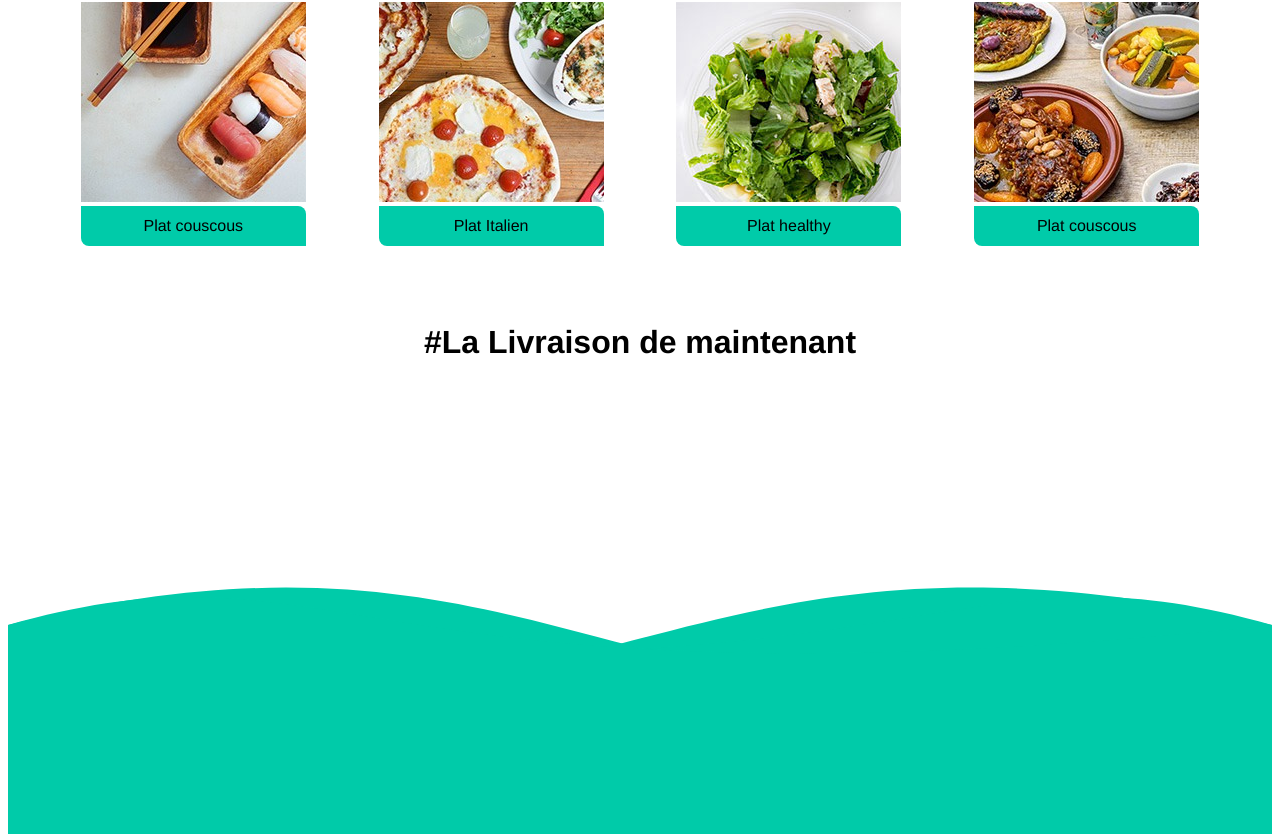
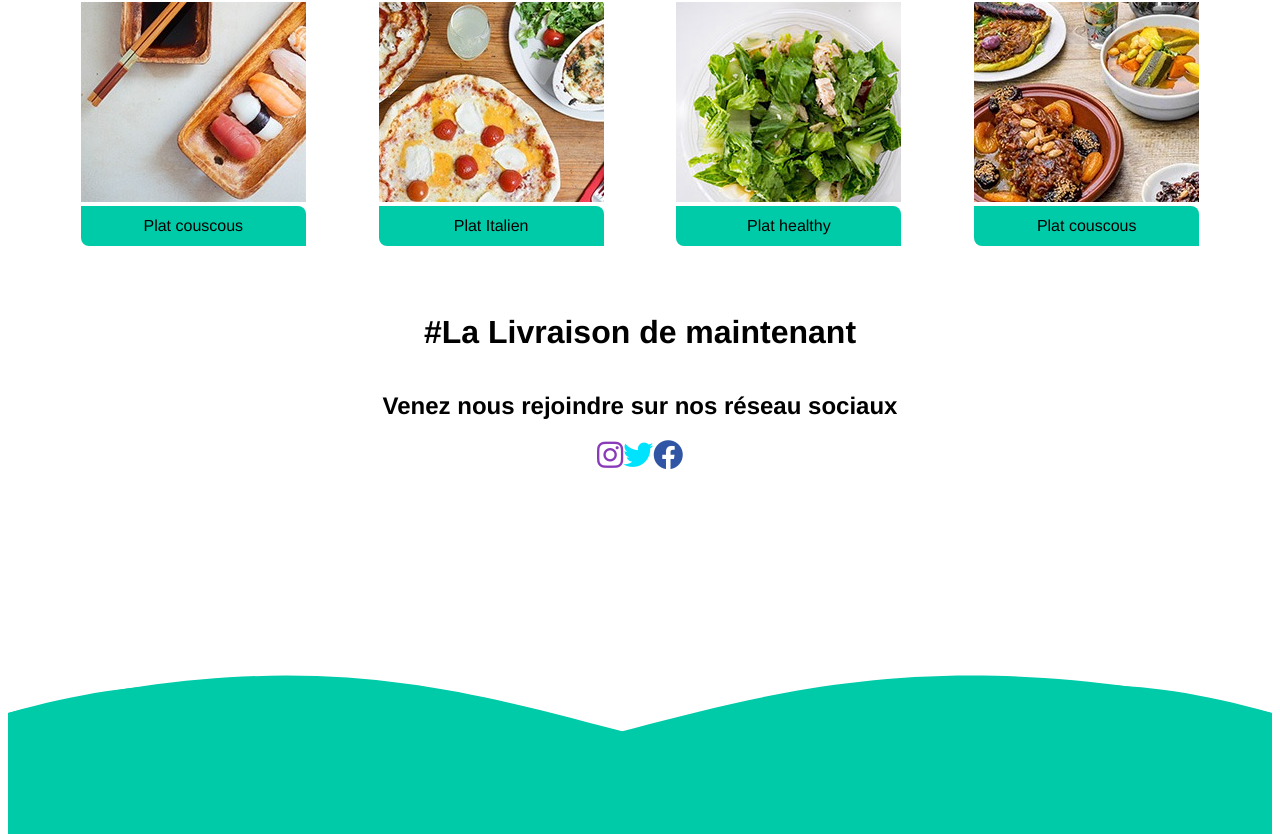
Before and after one commit to Deflandrenassim/Feedmi, a Vue app: page / in a window 1280 px wide. Shown: the part 888-1722 px from the top of the page. Built offline with nearby package versions, Linux system fonts and the light colour scheme.

Commit message:
finition

```diff
--- a/src/components/Caroussel.vue
+++ b/src/components/Caroussel.vue
@@ -9,6 +9,13 @@
         />
         <div class="position">
           <span class="livraison"> Livraison dans tous le Nord </span>
+          <p class="paie">Nos moyens de paiement :</p>
+          <div class="paiement">
+            <i class="fa-brands fa-cc-paypal"></i>
+            <i class="fa-brands fa-cc-visa"></i>
+            <i class="fa-brands fa-cc-paypal"></i>
+            <i class="fa-brands fa-cc-amex"></i>
+          </div>
         </div>
       </slide>
       <slide>
@@ -60,10 +67,27 @@ export default {
   width: 100%;
 }
 .position {
-  color: rgb(0, 203, 169);
-  font-size: 30px;
   position: absolute;
   top: 40px;
   left: 40px;
 }
+.livraison {
+  font-size: 30px;
+  color: rgb(0, 203, 169);
+  text-decoration: underline dotted rgba(204, 184, 2, 0.692);
+}
+.paiement {
+  display: flex;
+  justify-content: space-evenly;
+  padding-top: 10px;
+  font-size: 40px;
+}
+.fa-brands {
+  color: rgba(204, 184, 2, 0.692);
+}
+.paie {
+  color: black;
+  display: flex;
+  justify-content: center;
+}
 </style>
--- a/src/components/Map/Maps.vue
+++ b/src/components/Map/Maps.vue
@@ -4,7 +4,12 @@
 
     <div class="slogan">
       <h1>#La Livraison de maintenant</h1>
-      <i class="fa-solid fa-car-bolt"> </i>
+      <h2>Venez nous rejoindre sur nos réseau sociaux</h2>
+      <div class="reseaux-sociaux">
+        <i class="fa-brands fa-instagram"></i>
+        <i class="fa-brands fa-twitter"></i>
+        <i class="fa-brands fa-facebook"></i>
+      </div>
     </div>
 
     <svg
@@ -97,18 +102,21 @@ export default {
 <style scoped>
 .slogan {
   display: flex;
+  flex-direction: column;
+  align-items: center;
+}
+.fa-instagram {
+  color: #8a3ab9;
+}
+.fa-twitter {
+  color: #00e3ff;
+}
+.fa-facebook {
+  color: #2f55a4;
+}
+.reseaux-sociaux {
+  display: flex;
   justify-content: center;
-  padding-top: 10px;
-}
-.container-logo {
-  display: flex;
-  flex-direction: column;
-  justify-content: center;
-}
-.logo {
-  display: flex;
-  justify-content: space-around;
-  position: absolute;
-  bottom: -100px;
+  font-size: 30px;
 }
 </style>
```
